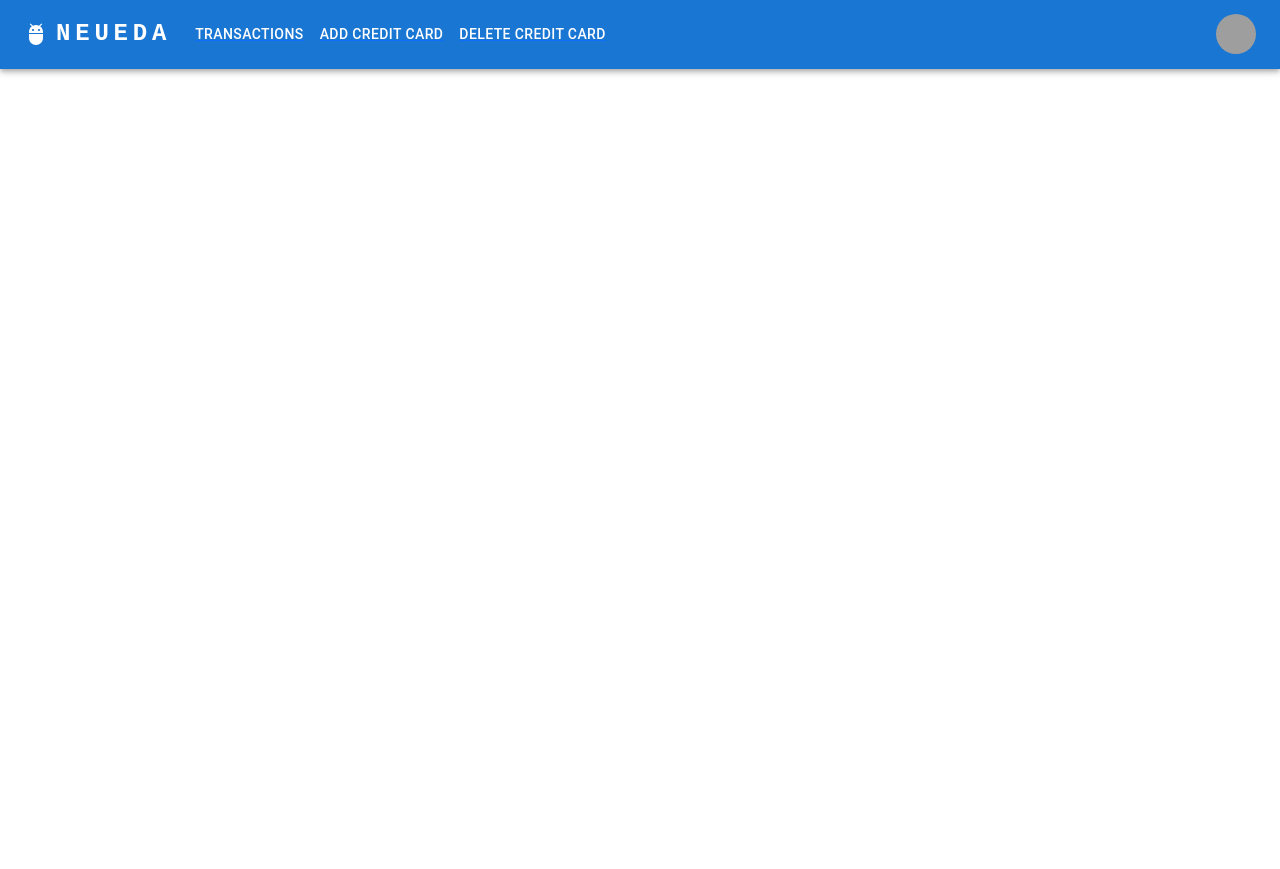
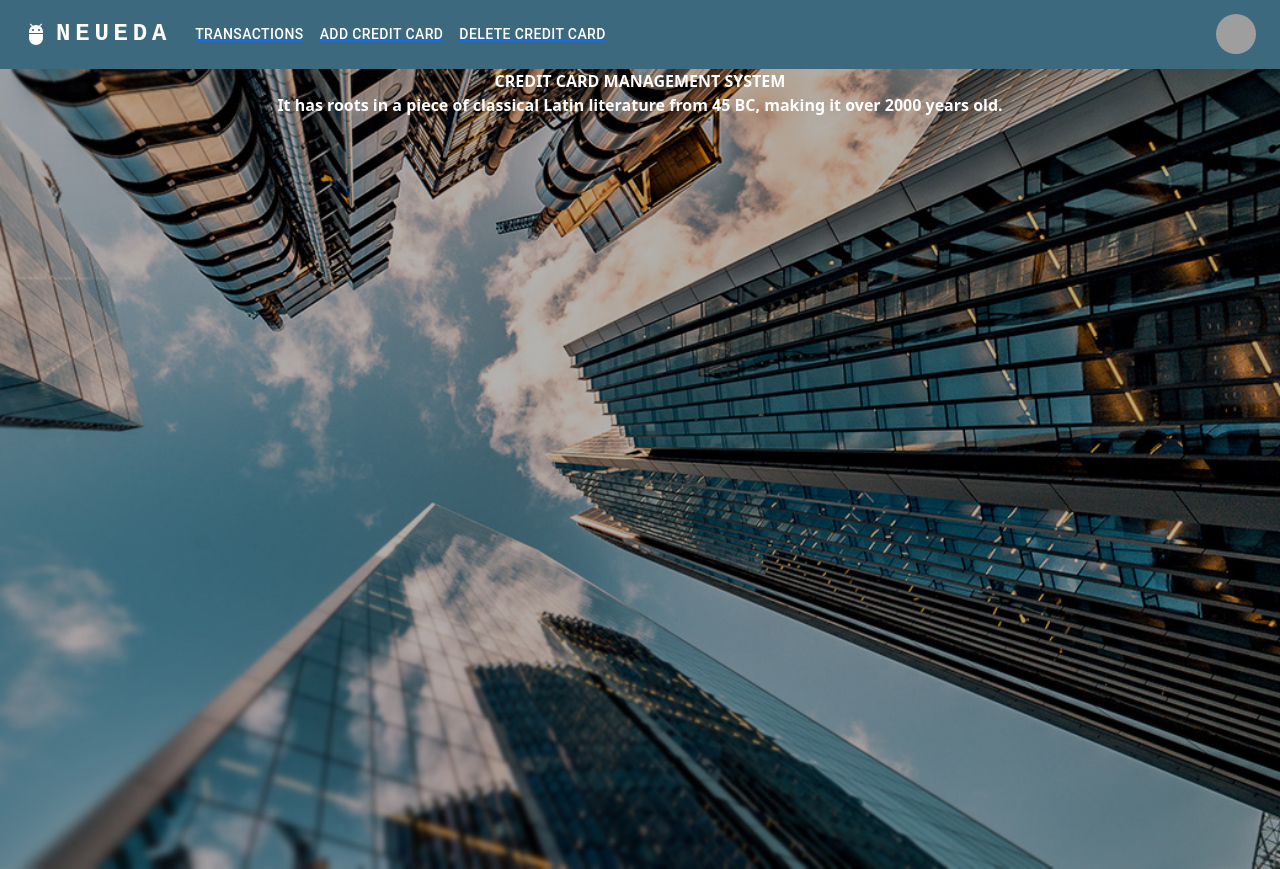
Before and after one commit to Abishek-V-19/CITI_Bala_Group_4, a React (Create React App) app in the folder frontend/: page / in a window 1280 px wide. Before the commit the page ends 800 px from the top, so only its background shows below. Built offline with nearby package versions, Linux system fonts and the light colour scheme; grey boxes are pictures that could not be loaded.

Commit message:
Home page UI

```diff
--- a/frontend/src/components/Home.js
+++ b/frontend/src/components/Home.js
@@ -1,9 +1,13 @@
 import React from "react";
+import '../home.css'
 
 
 function Home() {
   return (
-    <div></div>
+    <div className="landing-page">
+      <div>CREDIT CARD MANAGEMENT SYSTEM</div>
+      <div>It has roots in a piece of classical Latin literature from 45 BC, making it over 2000 years old.</div>
+    </div>
   );
 }
 
--- a/frontend/src/components/NavBar.js
+++ b/frontend/src/components/NavBar.js
@@ -37,7 +37,7 @@ function ResponsiveAppBar() {
   };
 
   return (
-    <AppBar position="static">
+    <AppBar position="static" sx={{backgroundColor: '#3C697D'}}>
       <Container maxWidth="xl">
         <Toolbar disableGutters>
           <AdbIcon sx={{ display: { xs: 'none', md: 'flex' }, mr: 1 }} />
--- /dev/null
+++ b/frontend/src/home.css
@@ -0,0 +1,9 @@
+.landing-page{
+    background-color: #21D4FD;
+    background-image: url('./assets/banking-capital--markets-1050x650.jpg');
+    height: 100vh;
+    width: 100vw;
+    background-repeat: no-repeat;
+    background-size: cover;
+    color:white;
+}
```
Also changed, not shown: frontend/src/assets/banking-capital--markets-1050x650.jpg (added).
